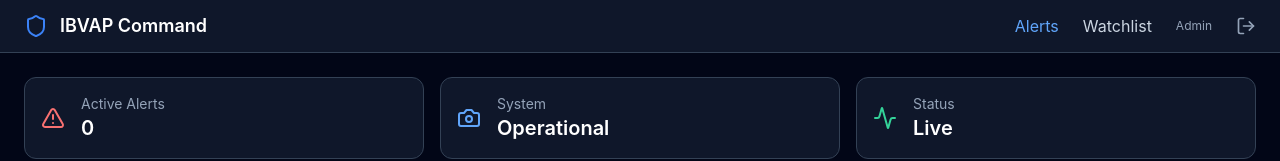
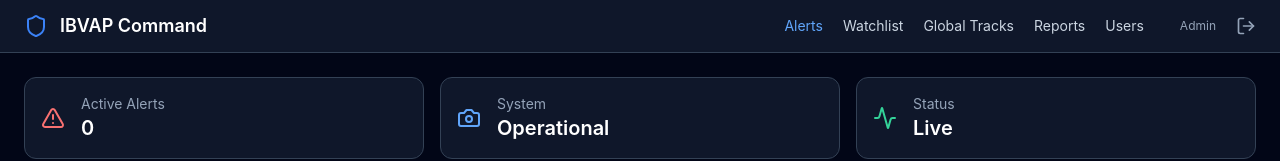
Before and after one commit to Animesh2229/ADVANCE-IBVAP, a React (Vite) app in the folder dashboard/: page / in a window 1280 px wide. Shown: the top 161 px of the page. Built offline with nearby package versions, Linux system fonts and the light colour scheme; no server answers; sample sign-in values are in the browser's storage.

Commit message:
Update App.jsx and Navbar for new pages + final polish

```diff
--- a/dashboard/src/App.jsx
+++ b/dashboard/src/App.jsx
@@ -3,6 +3,9 @@ import { AuthProvider, useAuth } from "./context/AuthContext";
 import Login from "./pages/Login";
 import Dashboard from "./pages/Dashboard";
 import Watchlist from "./pages/Watchlist";
+import Users from "./pages/Users";
+import Reports from "./pages/Reports";
+import GlobalTracks from "./pages/GlobalTracks";
 
 function ProtectedRoute({ children }) {
   const { user, loading } = useAuth();
@@ -16,16 +19,11 @@ export default function App() {
       <BrowserRouter>
         <Routes>
           <Route path="/login" element={<Login />} />
-          <Route path="/" element={
-            <ProtectedRoute>
-              <Dashboard />
-            </ProtectedRoute>
-          } />
-          <Route path="/watchlist" element={
-            <ProtectedRoute>
-              <Watchlist />
-            </ProtectedRoute>
-          } />
+          <Route path="/" element={<ProtectedRoute><Dashboard /></ProtectedRoute>} />
+          <Route path="/watchlist" element={<ProtectedRoute><Watchlist /></ProtectedRoute>} />
+          <Route path="/users" element={<ProtectedRoute><Users /></ProtectedRoute>} />
+          <Route path="/reports" element={<ProtectedRoute><Reports /></ProtectedRoute>} />
+          <Route path="/global-tracks" element={<ProtectedRoute><GlobalTracks /></ProtectedRoute>} />
         </Routes>
       </BrowserRouter>
     </AuthProvider>
--- a/dashboard/src/components/Navbar.jsx
+++ b/dashboard/src/components/Navbar.jsx
@@ -18,15 +18,16 @@ export default function Navbar() {
         <span className="text-white font-semibold text-lg">IBVAP Command</span>
       </div>
 
-      <div className="flex items-center gap-6">
-        <NavLink to="/" className={({isActive}) => isActive ? "text-blue-400" : "text-slate-300 hover:text-white"}>
-          Alerts
-        </NavLink>
-        <NavLink to="/watchlist" className={({isActive}) => isActive ? "text-blue-400" : "text-slate-300 hover:text-white"}>
-          Watchlist
-        </NavLink>
+      <div className="flex items-center gap-5 text-sm">
+        <NavLink to="/" className={({isActive}) => isActive ? "text-blue-400" : "text-slate-300 hover:text-white"}>Alerts</NavLink>
+        <NavLink to="/watchlist" className={({isActive}) => isActive ? "text-blue-400" : "text-slate-300 hover:text-white"}>Watchlist</NavLink>
+        <NavLink to="/global-tracks" className={({isActive}) => isActive ? "text-blue-400" : "text-slate-300 hover:text-white"}>Global Tracks</NavLink>
+        <NavLink to="/reports" className={({isActive}) => isActive ? "text-blue-400" : "text-slate-300 hover:text-white"}>Reports</NavLink>
+        {user?.role === "admin" && (
+          <NavLink to="/users" className={({isActive}) => isActive ? "text-blue-400" : "text-slate-300 hover:text-white"}>Users</NavLink>
+        )}
 
-        <div className="text-right">
+        <div className="text-right ml-4">
           <p className="text-white text-sm font-medium">{user?.full_name}</p>
           <p className="text-slate-400 text-xs capitalize">{user?.role}</p>
         </div>
```
Also changed, not shown: 1 other file (tests, documents, lock files or other folders).
